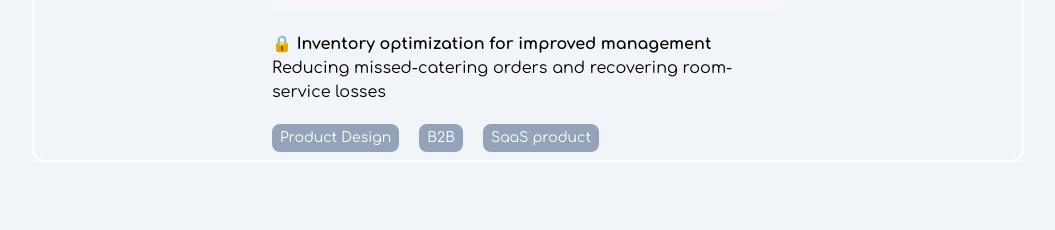
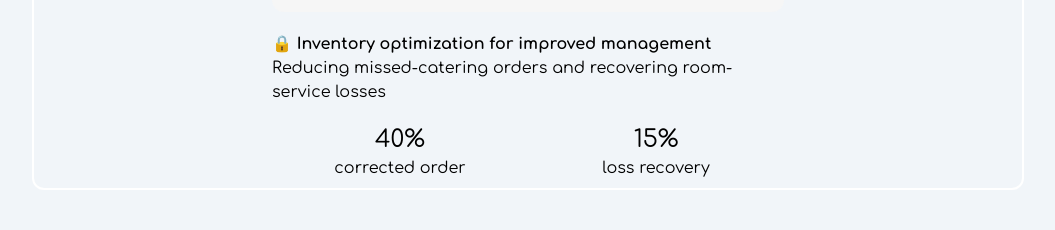
Before and after one commit to johnjang94/portfolio-ver-3, a React (Vite) app: page / in a window 1280 px wide. Shown: the part 1269-1499 px from the top of the page, without its empty margins (112-1167 px from the left). Built offline with nearby package versions, Linux system fonts and the light colour scheme.

Commit message:
updating home page metrics

```diff
--- a/src/pages/home/home.jsx
+++ b/src/pages/home/home.jsx
@@ -15,6 +15,8 @@ const data = [
     subtitle:
       "Reducing missed-catering orders and recovering room-service losses",
     category: ["Product Design", "B2B", "SaaS product"],
+    percentage: ["40%", "15%"],
+    highlight: ["corrected order", "loss recovery"],
     link: "/operate",
   },
   {
@@ -187,14 +189,14 @@ export default function Home() {
                         <p className="font-normal">{item.subtitle}</p>
                       )}
                     </div>
-                    <div className="flex md:space-x-5 space-x-1">
-                      {item.category?.map((category, index) => (
-                        <span
-                          key={index}
-                          className="bg-slate-400 rounded-lg md:px-2 px-1 py-1 text-white text-xs md:text-sm"
-                        >
-                          {category}
+                    <div className="grid grid-cols-2 text-center">
+                      {item.percentage?.map((percentage, index) => (
+                        <span key={index} className="md:text-2xl text-lg">
+                          {percentage}
                         </span>
+                      ))}
+                      {item.highlight?.map((highlight, index) => (
+                        <span key={index}>{highlight}</span>
                       ))}
                     </div>
                   </div>
```
